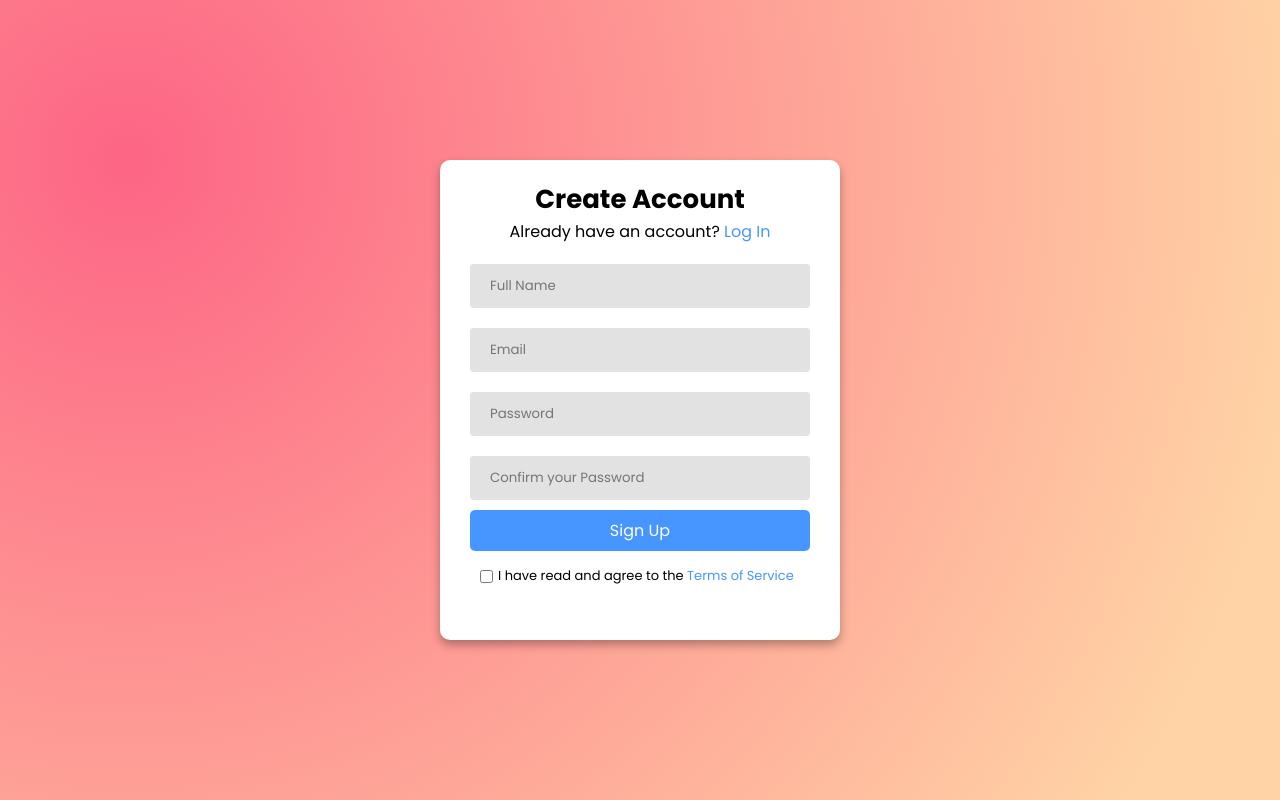
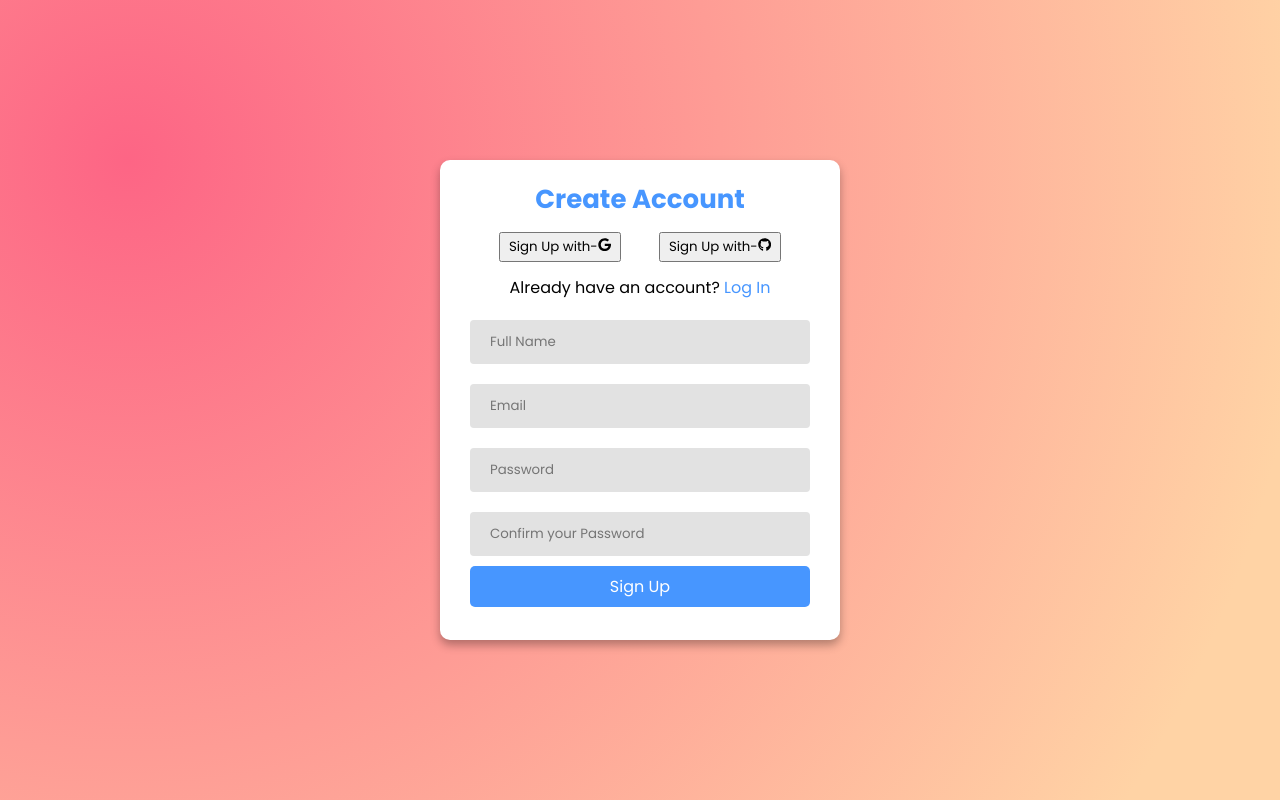
Before and after one commit to Nahid-Hasan14/halal-job, a React (Vite) app: page /signup in a window 1280 px wide. Built offline with nearby package versions, Linux system fonts and the light colour scheme.

Commit message:
google and githab signup

```diff
--- a/src/Comonents/Card/Card.css
+++ b/src/Comonents/Card/Card.css
@@ -34,7 +34,7 @@
 .latestJobs span {
   padding: 5px 69px;
   background: pink;
-  border-radius: 39px;
+  border-radius: 57px 0px;
   box-shadow: gray 5px 5px 5px;
 }
 
@@ -50,6 +50,11 @@
   border-radius: 7px;
   border: none;
 }
+.details-btn button:hover {
+  color: #e67e22;
+  background: #fff;
+  border: 1px solid #ccc;
+}
 .seeBtn {
   align-items: center;
   display: flex;
@@ -64,6 +69,9 @@
   border: 1px solid;
   box-shadow: gray 5px 5px 5px;
 }
+.seeBtn button:hover {
+  color: #fff;
+}
 
 @media screen and (max-width: 768px) {
   .card-main {
--- a/src/Pages/Authenticate/SignUp/SignUp.css
+++ b/src/Pages/Authenticate/SignUp/SignUp.css
@@ -37,6 +37,15 @@
 .card_title h1 {
   font-size: 26px;
   font-weight: bold;
+  color: #4796ff;
+}
+.sign-up-with {
+  display: flex;
+  justify-content: space-around;
+  margin: 13px 0px;
+}
+.sign-up-with button {
+  padding: 3px 8px;
 }
 
 .form input {
--- a/src/Pages/Authenticate/SignUp/SignUp.jsx
+++ b/src/Pages/Authenticate/SignUp/SignUp.jsx
@@ -1,4 +1,3 @@
-// import { createUserWithEmailAndPassword } from "firebase/auth";
 // import auth from "../../../firebase/firebase";
 // import { useState } from "react";
 // import { toast } from "react-toastify";
@@ -11,6 +10,17 @@ import auth from "../../../firebase/firebase";
 
 import "./SignUp.css";
 import { toast } from "react-toastify";
+import { useNavigate } from "react-router-dom";
+import { FaGoogle } from "react-icons/fa";
+import { FaGithub } from "react-icons/fa";
+import {
+  GithubAuthProvider,
+  GoogleAuthProvider,
+  signInWithPopup,
+} from "firebase/auth";
+
+const googleProvider = new GoogleAuthProvider();
+const gitHubProvider = new GithubAuthProvider();
 
 export default function SignUp() {
   const [createUserWithEmailAndPassword, user, loading, error] =
@@ -18,10 +28,15 @@ export default function SignUp() {
       sendEmailVerification: true, //send email for verification
     });
 
-  const signUpHandel = (e) => {
+  const [updateProfile, updating] = useUpdateProfile(auth);
+
+  const naviget = useNavigate();
+
+  const signUpHandel = async (e) => {
+    try {
       e.preventDefault();
 
-    const name = e.target.name.value;
+      const file = e.target.name.value;
       const email = e.target.email.value;
       const password = e.target.password.value;
       const confirmPassword = e.target.confirmPassword.value;
@@ -30,21 +45,51 @@ export default function SignUp() {
       if (password !== confirmPassword) {
         return toast.error("Password dosn't match");
       }
-    if (!name || !email || !password || !confirmPassword) {
+      if (!file || !email || !password || !confirmPassword) {
         return toast.error("Please fill up input");
       }
 
-    const user = createUserWithEmailAndPassword(email, password);
+      await createUserWithEmailAndPassword(email, password);
+      console.log(user);
+      // await updateProfile({ displayName: name });
+      await updateProfile({ photoURL: file });
 
-    if (user) {
-      return toast.error("You hae already an account. please Log in");
-    }
+      // User creation successful
 
       e.target.name.value = "";
       e.target.email.value = "";
       e.target.password.value = "";
       e.target.confirmPassword.value = "";
-    return toast.success("Sign up Successed. Thank You!");
+
+      toast.success("Sign up succeeded. Thank you!");
+      naviget("/");
+    } catch (error) {
+      // Handle errors here
+      console.error("Error during sign up:", error.message);
+      toast.error("An error occurred during sign up. Please try again.");
+    }
+  };
+
+  const googleHandle = () => {
+    signInWithPopup(auth, googleProvider)
+      .then((result) => {
+        const user = result.user;
+        console.log(user);
+      })
+      .catch((error) => {
+        console.log(error);
+      });
+  };
+
+  const gitHubHandle = () => {
+    signInWithPopup(auth, gitHubProvider)
+      .then((result) => {
+        const user = result.user;
+        console.log(user);
+      })
+      .catch((error) => {
+        console.log(error);
+      });
   };
 
   return (
@@ -52,29 +97,41 @@ export default function SignUp() {
       <div className="card">
         <div className="card_title">
           <h1>Create Account</h1>
-          <span>
+          <div className="sign-up-with">
+            <button onClick={googleHandle}>
+              Sign Up with-
+              <FaGoogle />
+            </button>
+            <button onClick={gitHubHandle}>
+              Sign Up with-
+              <FaGithub />
+            </button>
+          </div>
+          <p>
             Already have an account? <a href="login">Log In</a>
-          </span>
+          </p>
         </div>
         <div className="form">
           <form onSubmit={signUpHandel} action="/register" method="post">
             <input type="text" name="name" placeholder="Full Name" />
             <input type="email" name="email" placeholder="Email" />
             <input type="password" name="password" placeholder="Password" />
+
             <input
               type="password"
               name="confirmPassword"
               placeholder="Confirm your Password"
             />
+
             <button>Sign Up</button>
           </form>
         </div>
-        <div className="card_terms">
+        {/* <div className="card_terms">
           <input type="checkbox" name="" id="terms" />
           <span>
             I have read and agree to the <a href="">Terms of Service</a>
           </span>
-        </div>
+        </div> */}
       </div>
     </div>
   );
--- a/src/Pages/Header/Header.jsx
+++ b/src/Pages/Header/Header.jsx
@@ -6,6 +6,7 @@ import auth from "../../firebase/firebase";
 
 export default function Header() {
   const [user] = useAuthState(auth);
+  console.log(user);
   return (
     <div className="">
       <nav className="navbar">
@@ -35,7 +36,8 @@ export default function Header() {
             <li>
               {user ? (
                 <NavLink to="login">
-                  <button>Sign Out</button>
+                  <img src={user.photoURL} alt="" />
+                  <p>{user.name}</p>
                 </NavLink>
               ) : (
                 <NavLink to="signup">
```
Lines whose indentation alone changed are shown as unchanged.
